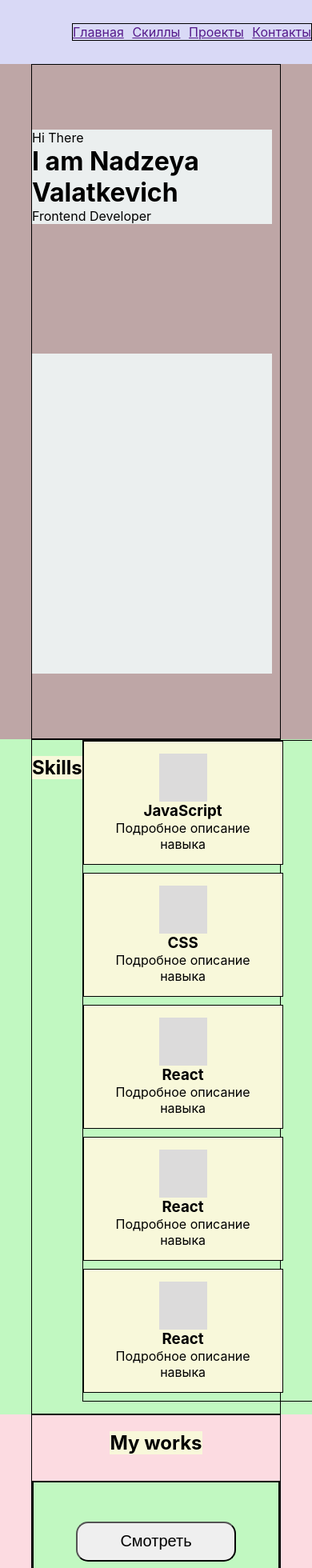
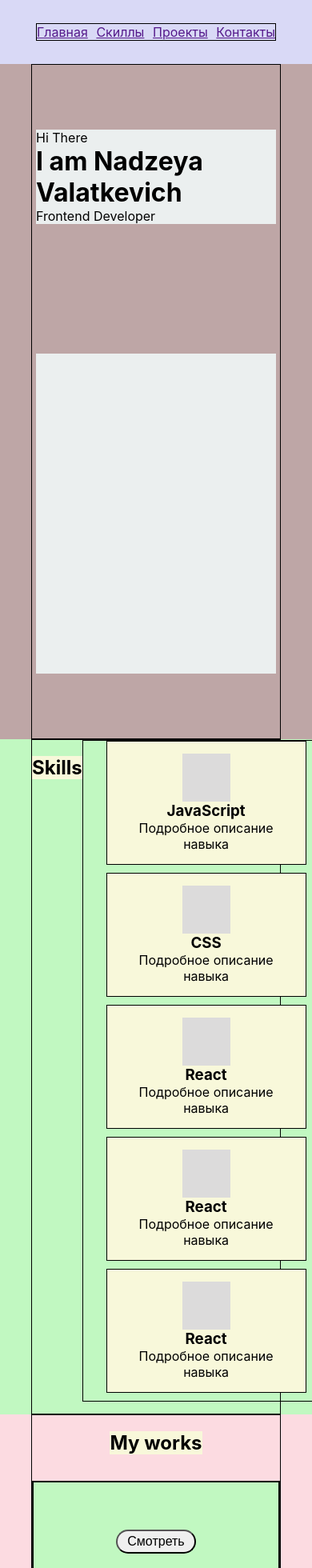
Before and after one commit to NadzeyaValatkevich/my-portfolio, a React (Create React App) app: page / in a window 390 px wide. Shown: the top 1960 px of the page at 80% size. Built offline with nearby package versions, Linux system fonts and the light colour scheme.

Commit message:
added media-queries

```diff
--- a/src/common/styles/Container.module.css
+++ b/src/common/styles/Container.module.css
@@ -8,3 +8,9 @@
     justify-content: space-between;
     flex-wrap: wrap;
 }
+@media screen and (max-width: 800px) {
+    .container {
+        justify-content: center;
+        justify-content: center;
+    }
+}
--- a/src/contacts/form/Form.module.css
+++ b/src/contacts/form/Form.module.css
@@ -26,3 +26,10 @@
     border-radius: 5px;
     align-self: center;
 }
+@media screen and (max-width: 600px) {
+    .btnContacts {
+        width: 100px;
+        height: 30px;
+        font-size: 16px;
+    }
+}
--- a/src/footer/Footer.module.css
+++ b/src/footer/Footer.module.css
@@ -19,8 +19,18 @@
     display: flex;
     justify-content: space-between;
 }
-.iconBlock > div{
+.iconBlock > div {
     background-color: #bea6a6;
     width: 50px;
     height: 50px;
 }
+@media screen and (max-width: 600px) {
+    .iconBlock {
+        width: 200px;
+        height: 30px;
+    }
+    .iconBlock > div {
+        width: 30px;
+        height: 30px;
+    }
+}
--- a/src/header/Header.module.css
+++ b/src/header/Header.module.css
@@ -5,3 +5,8 @@
     justify-content: flex-end;
     align-items: center;
 }
+@media screen and (max-width: 800px) {
+    .header {
+        justify-content: center;
+    }
+}
--- a/src/skills/Skills.module.css
+++ b/src/skills/Skills.module.css
@@ -19,3 +19,8 @@
     justify-content: space-between;
     flex-wrap: wrap;
 }
+@media screen and (max-width: 660px) {
+    .skills {
+        justify-content: center;
+    }
+}
--- a/src/works/Works.module.css
+++ b/src/works/Works.module.css
@@ -19,3 +19,8 @@
     justify-content: space-between;
     flex-wrap: wrap;
 }
+@media screen and (max-width: 1150px) {
+    .works {
+        justify-content: center;
+    }
+}
--- a/src/works/work/Work.module.css
+++ b/src/works/work/Work.module.css
@@ -33,3 +33,10 @@
     width: 90%;
     min-height: 100px;
 }
+@media screen and (max-width: 600px) {
+    .btnWatchWork {
+        width: 100px;
+        height: 30px;
+        font-size: 16px;
+    }
+}
```
Also changed, not shown: src/contacts/Contacts.module.css (line endings or trailing spaces), src/main/Main.module.css (line endings or trailing spaces).
